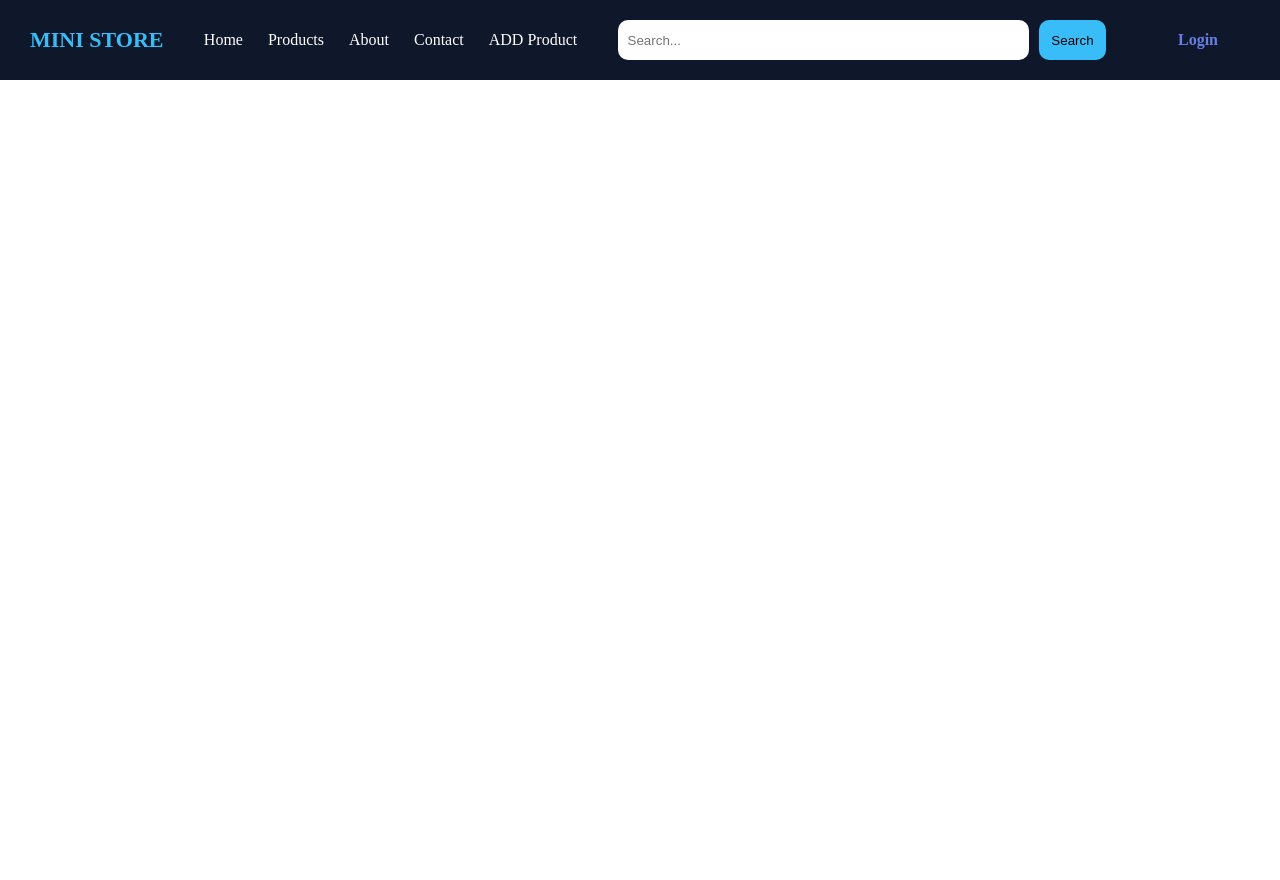
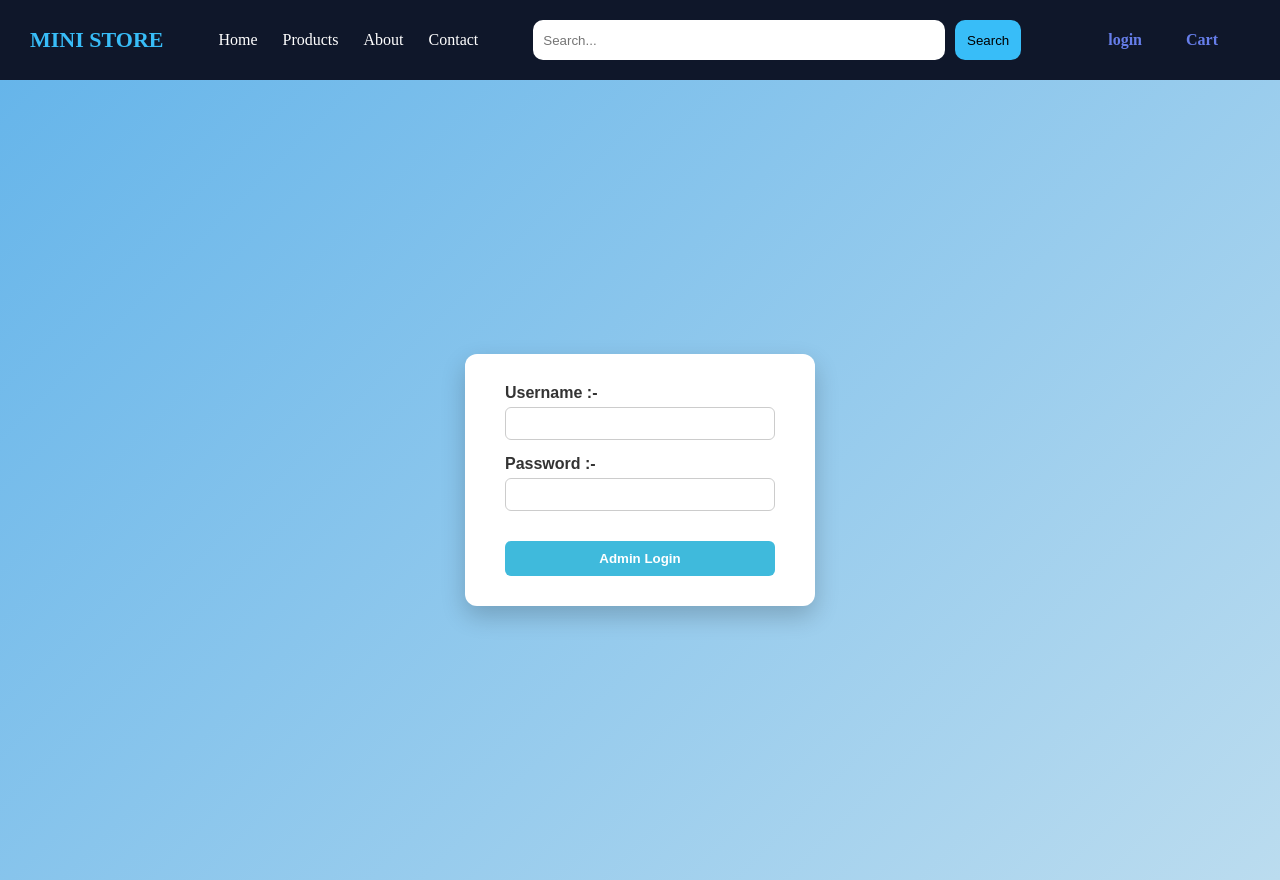
Before and after one commit to khapekarparag/Ecom-web3-, a React (Vite) app in the folder project/: page /admin in a window 1280 px wide. Before the commit the page ends 800 px from the top, so only its background shows below. Built offline with nearby package versions, Linux system fonts and the light colour scheme.

Commit message:
admin & user done

```diff
--- a/project/db.json
+++ b/project/db.json
@@ -1,8 +1,5 @@
 {
   "product": [
-    {
-      "id": "a791"
-    },
     {
       "id": "e260",
       "image": "https://encrypted-tbn1.gstatic.com/shopping?q=tbn:ANd9GcRgni6GyE5jHIxdFUr8syzYlHAyftFYzzbL2ex9ic3vxC-T9B5X69NXJVuYHmgA7DrZhnCUd6_bbhNT201caUfSne-zSoW0Ve-yqSikIDDp1GEwLkc4pZQE",
@@ -29,10 +26,18 @@
       "discription": " acchi mAST CHIJ HAI",
       "price": "3000",
       "rating": "5"
+    },
+    {
+      "id": "9eaf",
+      "image": "https://encrypted-tbn1.gstatic.com/shopping?q=tbn:ANd9GcRKmxW8JsGVKoY8lCBC7LHrLiJ3ibhwc6Jt0mgY0CewwdkMPdy5ZELrbu0S66jGrypaaT3XG0iW926mBHGWGUK6F1TU-NKdrpDsloKWL8w",
+      "name": "Alaya Womens Skirt",
+      "category": "womens",
+      "discription": "Branded with full comfort",
+      "price": "3000",
+      "rating": "5"
     }
   ],
   "login": [
-    {},
     {
       "id": "5f25",
       "firstName": "Parag",
@@ -57,5 +62,14 @@
       "password": "ganesh",
       "ConPassword": "ganesh"
     }
+  ],
+  "admin": [
+    {
+      "firstName": "Admin",
+      "lastName": "Admin",
+      "userName": "Admin",
+      "password": "Admin@123",
+      "ConPassword": "Admin@123"
+    }
   ]
 }
--- /dev/null
+++ b/project/src/components/Admin.jsx
@@ -0,0 +1,67 @@
+import React, { useContext, useState } from 'react'
+import { AdminContext } from '../context/AdminContextProvider'
+
+
+export default function Admin() {
+    let {admin, setAdmin} = useContext(AdminContext)
+     let logObj ={
+            username:"",
+            password : ""
+        }
+    let [log, setLogin] = useState(logObj)
+            function handleChange(e){
+                let name = e.target.name
+                let value = e.target.value
+                setLogin({...log,[name]:value})
+                console.log(name,value);
+
+            }
+
+           async function handleSubmit(e){
+            e.preventDefault()
+            let data = await fetch(`http://localhost:3000/admin`)
+            let actualData = await data.json()
+
+            // actualData.filter((el)=>{
+            //     console.log(el.userName);
+            //     console.log(log.username);
+
+            //             if(el.userName == log.username && el.password == log.password){
+            //              setAdmin(true)
+            //               console.log("successfully Login")
+            //                 }
+            //              else{
+            //             alert("may be your username or password is incorrect")
+            //              }
+            // })
+
+              let isValid = false
+            for(let i=0; i<=actualData.length-1;i++){
+                if(actualData[i].userName == log.username && actualData[i].password == log.password){
+                    isValid = true
+                    break
+                }
+            }
+            if (isValid){
+                setAdmin(true)
+                alert("Login Successfull")
+            }
+            else{
+                alert("may be your username or password is incorrec")
+            }
+            }
+
+
+
+
+
+  return (
+    <div id='form-grp'>
+        <form action="" method="post" id='login-form' onSubmit={handleSubmit}>
+            <label htmlFor="">Username  :- <input type="text" name="username" id="" onChange={handleChange} /></label><br /><br />
+            <label htmlFor="">Password :- <input type="password" name="password" id="" onChange={handleChange} /></label><br /><br />
+            <input  type="submit" value="Admin Login"/>
+        </form>
+    </div>
+  )
+}
--- a/project/src/components/AllRoutes.jsx
+++ b/project/src/components/AllRoutes.jsx
@@ -3,6 +3,8 @@ import { Route, Routes } from 'react-router-dom'
 import Products from './Products'
 import Login from './Login'
 import Register from './Register'
+import Showproducts from './Showproducts'
+import Admin from './Admin'
 
 export default function AllRoutes() {
   return (
@@ -10,6 +12,8 @@ export default function AllRoutes() {
         <Route path='/addProduct' element={<Products/>}/>
         <Route path='/login' element={<Login/>}/>
         <Route path='/register' element={<Register/>}/>
+        <Route path='/showProduct' element={<Showproducts/>}/>
+        <Route path='/admin' element={<Admin/>}/>
     </Routes>
   )
 }
--- a/project/src/components/Login.jsx
+++ b/project/src/components/Login.jsx
@@ -1,18 +1,48 @@
-import React, { useState } from 'react'
+import React, { useContext, useState } from 'react'
 import { Link } from 'react-router-dom'
+import { UserLoginContext } from '../context/UserLoginContextProvider'
 export default function Login() {
+    let {user, setUser} = useContext(UserLoginContext)
+    let logObj ={
+        username:"",
+        password : ""
+    }
+let [log, setLogin] = useState(logObj)
+        function handleChange(e){
+            let name = e.target.name
+            let value = e.target.value
+            setLogin({...log,[name]:value})
+        }
 
-let [login, setLogin] = useState()
-
+       async function handleSubmit(e){
+        e.preventDefault()
+        let data = await fetch(`http://localhost:3000/login`)
+        let actualData = await data.json()
+            let isValid = false
+            for(let i=0; i<=actualData.length-1;i++){
+                if(actualData[i].userName == log.username && actualData[i].password == log.password){
+                        isValid = true
+                         break
+                    }
+                }
+            if(isValid){
+                setUser(true)
+                alert("login Successfull")
+            }
+            else{
+                alert("may be your username or password is incorrect")
+                    }
+        }
 
   return (
     <div id='form-grp'>
-        <form action="" method="post" id='login-form'>
-            <label htmlFor="">Username  :- <input type="text" name="uname" id="" /></label><br /><br />
-            <label htmlFor="">PassWord :- <input type="password" name="password" id="" /></label><br /><br />
+        <form action="" method="post" id='login-form' onSubmit={handleSubmit}>
+            <label htmlFor="">Username  :- <input type="text" name="username" id="" onChange={handleChange} /></label><br /><br />
+            <label htmlFor="">PassWord :- <input type="password" name="password" id="" onChange={handleChange} /></label><br /><br />
             <input type="submit" value="Login"/>
                 <p>if not registerd </p>
                 <Link to="/register">Register</Link>
+                <Link to="/admin">Admin</Link>
         </form>
     </div>
   )
--- a/project/src/components/Navbar.jsx
+++ b/project/src/components/Navbar.jsx
@@ -1,29 +1,39 @@
 
-import React, { useState } from "react";
+import React, { useContext, useState } from "react";
 import "../style/navbar.css";
 import { Link } from "react-router-dom";
-
-export default function Navbar() {
-
-  let [login, setLogin] = useState(false)
+import { AdminContext } from "../context/AdminContextProvider";
+import { UserLoginContext } from "../context/UserLoginContextProvider";
+import Login from "./Login";
 
 
 
+export default function Navbar() {
+  let {user, setUser} = useContext(UserLoginContext)
+  let {admin, setAdmin} = useContext(AdminContext)
+
+
+function handleLogin(){
+      // setUser(true)
+}
+
+function handlelogout(){
+      setUser(false)
+}
 
   return (
+    <>
     <nav className="navbar">
       {/* Logo */}
       <div className="logo">MINI STORE</div>
 
 
-
       {/* Links */}
       <div className="nav-links">
         <Link>Home</Link>
-        <Link>Products</Link>
+        <Link to="/showProduct">Products</Link>
         <Link>About</Link>
         <Link>Contact</Link>
-        <Link to="/addProduct">ADD Product</Link>
       </div>
 
 
@@ -35,9 +45,26 @@ export default function Navbar() {
 
       <div id="log-register">
             {/* <Link>Register</Link> */}
-            <Link to="/login" >Login</Link>
+            {user ? <button onClick={handlelogout}>Logout</button> : <Link to="/login" onClick={handleLogin} >login</Link>}
+            <Link to="/cart">Cart</Link>
+            {/* <button disabled={user ? false : true} onClick={handlelogout}>Logout</button> */}
       </div>
+    </nav>
+    {
+      admin ? <nav className="navbar">
+      <div className="nav-links">
+            <Link to="/addProduct">ADD Product</Link>
+            <Link to={"/adminShowProduct"}>Show All</Link>
+      </div>
+            <button onClick={()=>{setAdmin(false)}}>Admin-Logout</button>
 
     </nav>
+    :
+    null
+    }
+
+    </>
+
+
   );
 }
--- /dev/null
+++ b/project/src/components/Showproducts.jsx
@@ -0,0 +1,27 @@
+import React, { useState } from 'react'
+import '../style/showProduct.css'
+export default function Showproducts() {
+    let [prod, setProd ] = useState([])
+   async function handleShow(){
+        let data = await fetch(`http://localhost:3000/product`)
+        let actualData = await data.json()
+        setProd(actualData)
+    }
+    handleShow()
+  return (
+    <div id='container'>
+            {
+                prod.map((el,i)=>{
+                    return <div key={i}>
+                        <img src={el.image} alt=""/>
+                        <h2>{el.name}</h2>
+                        <h3>MRP :{el.price}Rs</h3>
+                        <h3>{el.category}</h3>
+                        <h4>{el.rating}</h4>
+                        <button>ADD TO CART</button>
+                    </div>
+                })
+            }
+    </div>
+  )
+}
--- /dev/null
+++ b/project/src/context/AdminContextProvider.jsx
@@ -0,0 +1,19 @@
+import React, { Children, createContext, useState } from 'react'
+
+
+export const AdminContext = createContext()
+
+export default function AdminContextProvider({children}) {
+    let [admin, setAdmin]=useState(false)
+
+    let adminLogin ={
+        admin,
+        setAdmin
+    }
+
+  return (
+    <AdminContext.Provider value={adminLogin}>
+        {children}
+    </AdminContext.Provider>
+)
+}
--- /dev/null
+++ b/project/src/context/UserLoginContextProvider.jsx
@@ -0,0 +1,17 @@
+import React, { createContext, useState } from 'react'
+
+
+export const  UserLoginContext = createContext()
+export default function UserLoginContextProvider({children}) {
+    let [user, setUser] = useState(false)
+
+    let userLogin ={
+        user,
+        setUser
+    }
+  return (
+    <UserLoginContext.Provider value={userLogin}>
+        {children}
+    </UserLoginContext.Provider>
+  )
+}
--- a/project/src/main.jsx
+++ b/project/src/main.jsx
@@ -3,9 +3,16 @@ import { createRoot } from 'react-dom/client'
 import './index.css'
 import App from './App.jsx'
 import { BrowserRouter } from 'react-router-dom'
+import AdminContextProvider from './context/AdminContextProvider.jsx'
+import UserLoginContextProvider from './context/UserLoginContextProvider.jsx'
 
 createRoot(document.getElementById('root')).render(
-    <BrowserRouter>
-            <App/>
-    </BrowserRouter>
+    <AdminContextProvider>
+        <UserLoginContextProvider>
+                <BrowserRouter>
+                <App/>
+            </BrowserRouter>
+        </UserLoginContextProvider>
+    </AdminContextProvider>
+
 )
--- a/project/src/style/navbar.css
+++ b/project/src/style/navbar.css
@@ -11,9 +11,9 @@
   background: #0f172a;
   color: white;
   padding: 15px 30px;
-  position: sticky;
   top: 0;
-  z-index: 1000;
+  /* z-index: 1000; */
+  height: auto;
 }
 
 .logo {
--- /dev/null
+++ b/project/src/style/showProduct.css
@@ -0,0 +1,74 @@
+/* Container grid */
+#container {
+    display: grid;
+    grid-template-columns: repeat(3, 2fr);
+    gap: 20px;
+    padding: 20px;
+    background: #f4f6f9;
+}
+
+/* Product card */
+#container > div {
+    background: #fff;
+    border-radius: 10px;
+    padding: 15px;
+    text-align: center;
+    box-shadow: 0 4px 15px rgba(0,0,0,0.1);
+    transition: 0.3s;
+}
+
+/* Hover effect */
+#container > div:hover {
+    transform: translateY(-5px);
+    box-shadow: 0 8px 25px rgba(0,0,0,0.15);
+}
+
+/* Product image */
+#container img {
+    width: 100%;
+    height: 180px;
+    object-fit: contain;
+    margin-bottom: 10px;
+}
+
+/* Product name */
+#container h2 {
+    font-size: 18px;
+    margin: 5px 0;
+}
+
+/* Price */
+#container h3 {
+    font-size: 16px;
+    color: #007bff;
+    margin: 5px 0;
+}
+
+/* Category */
+#container h3:nth-of-type(2){
+    color: #555;
+    font-size: 14px;
+}
+
+/* Rating */
+#container h4 {
+    color: #f39c12;
+    margin: 5px 0;
+}
+
+/* Button */
+#container button {
+    margin-top: 10px;
+    padding: 8px 12px;
+    border: none;
+    background: #28a745;
+    color: white;
+    border-radius: 6px;
+    cursor: pointer;
+    transition: 0.3s;
+}
+
+/* Button hover */
+#container button:hover {
+    background: #218838;
+}
```
